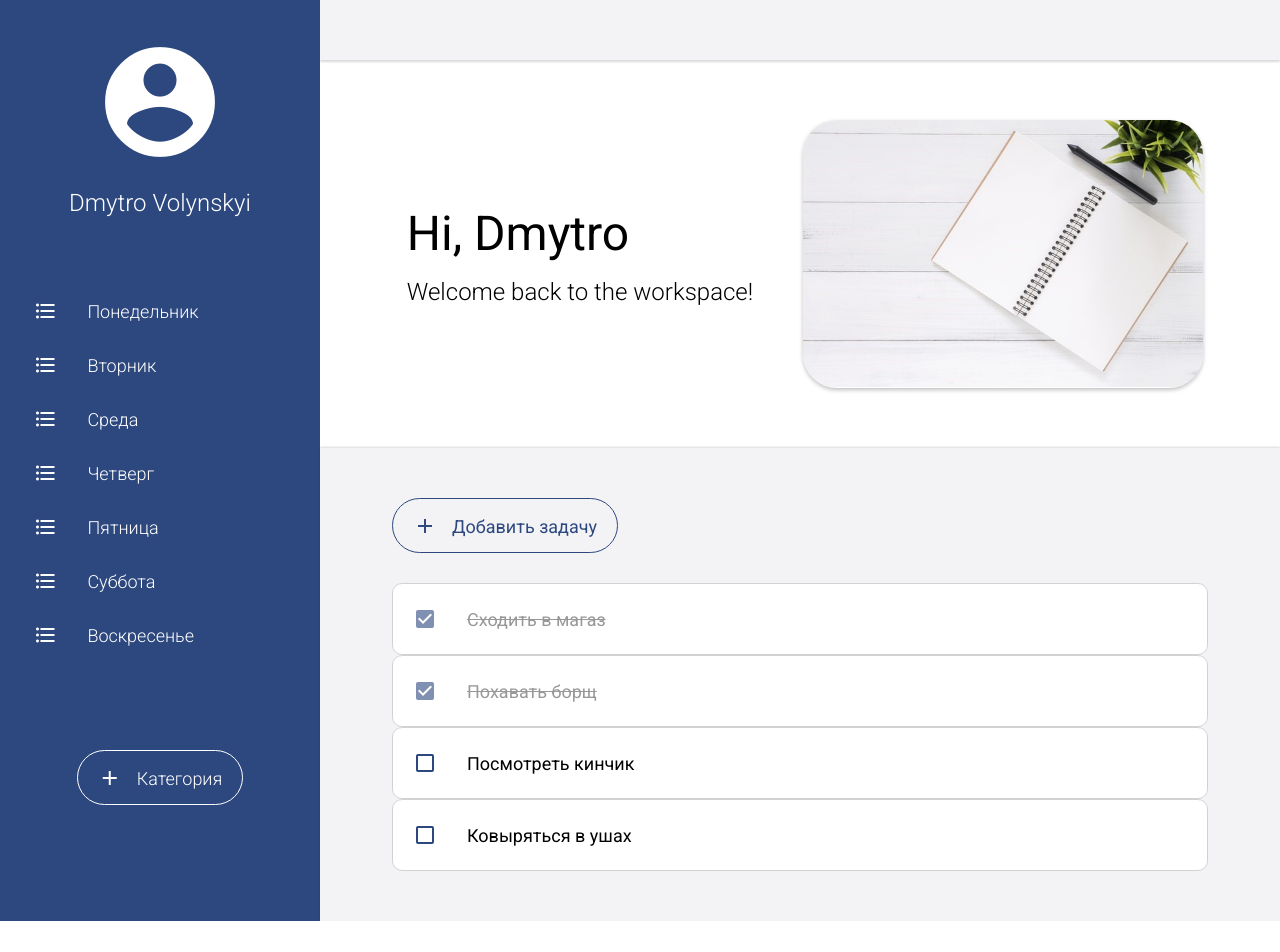
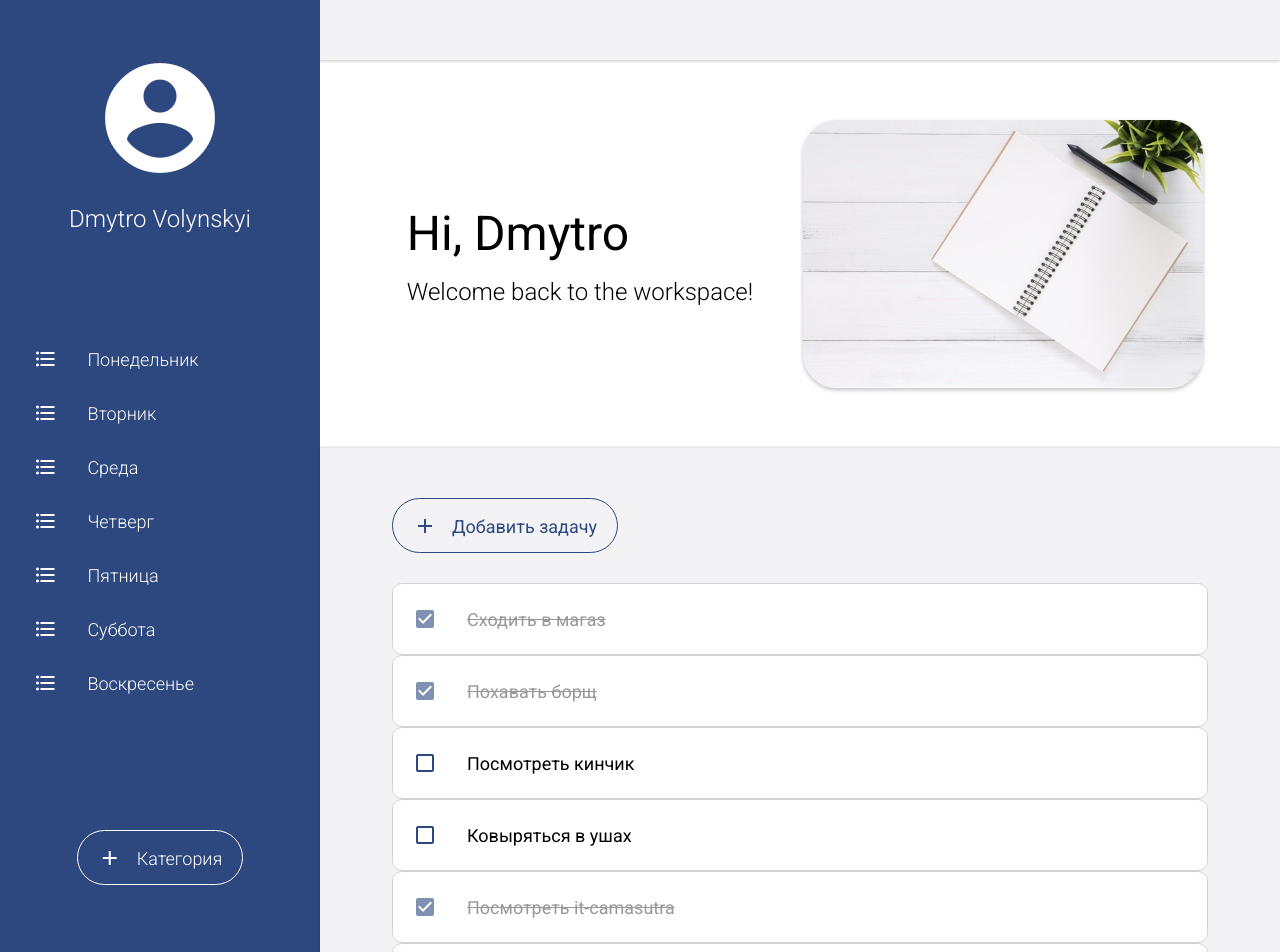
Before and after one commit to dimonval16/your_notes_app, a React (Create React App) app in the folder react_task_manager/: page / in a window 1280 px wide. Shown: the top 952 px of the page. Before the commit the page ends 921 px from the top, so only its background shows below. Built offline with nearby package versions, Linux system fonts and the light colour scheme.

Commit message:
add flex scroll

```diff
--- a/react_task_manager/src/components/Main_content/Main_content.module.css
+++ b/react_task_manager/src/components/Main_content/Main_content.module.css
@@ -69,6 +69,6 @@
 }
 
 .items {
-    max-height: 288px;
+    height: 48vh;
     overflow-y: auto;
 }
```
